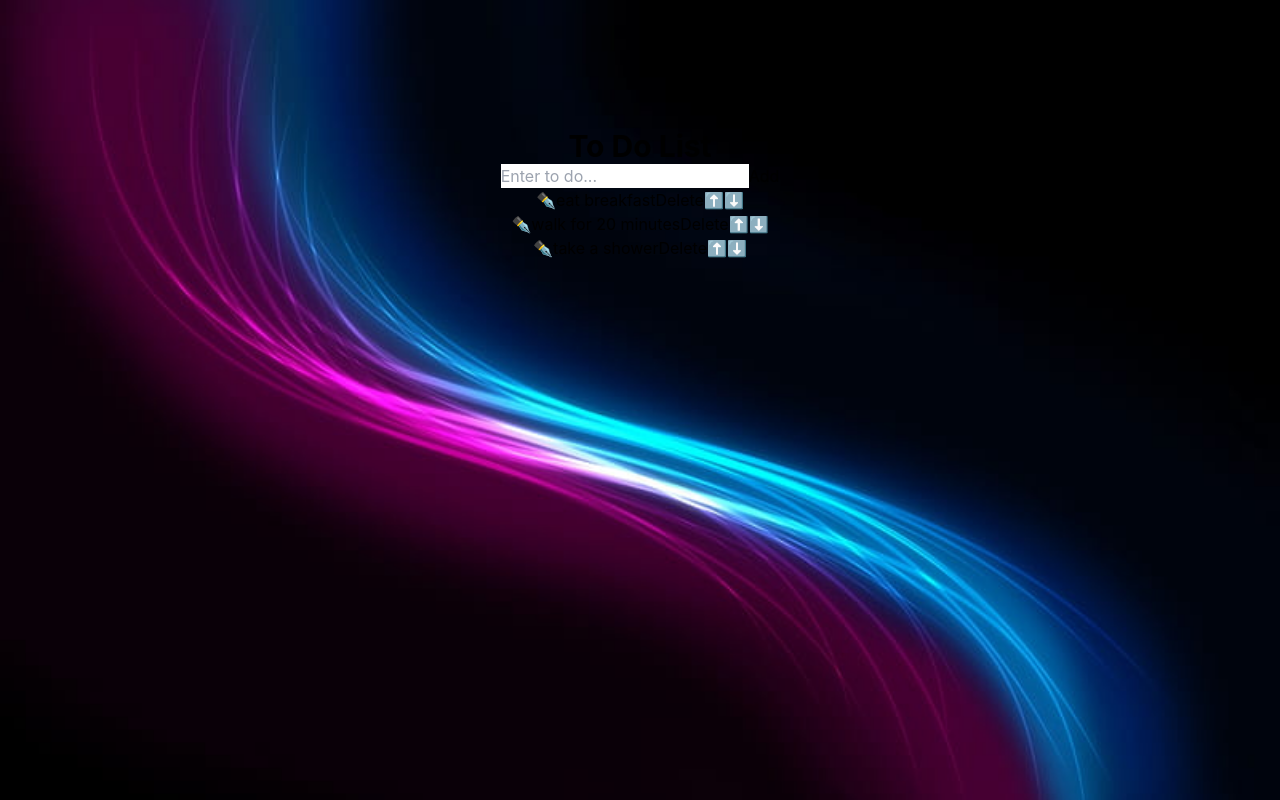
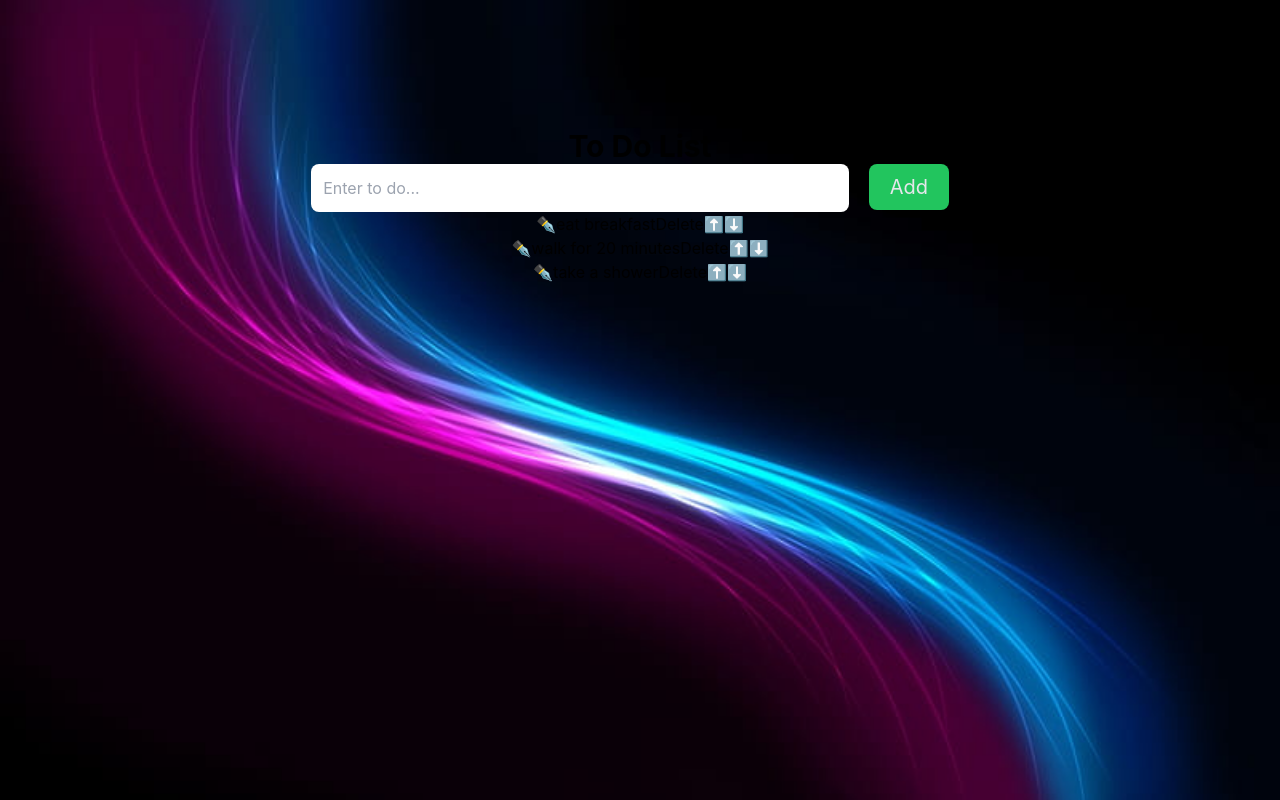
Before and after one commit to tajulafreen/to-do-react, a React (Create React App) app: page / in a window 1280 px wide. Built offline with nearby package versions, Linux system fonts and the light colour scheme.

Commit message:
add styles

```diff
--- a/src/components/AddTask.jsx
+++ b/src/components/AddTask.jsx
@@ -8,8 +8,12 @@ const AddTask = ({ addTask, newTask, handleInputChange }) => {
         placeholder="Enter to do..."
         value={newTask}
         onChange={handleInputChange}
+        className="w-[70%] p-3 rounded-lg text-[16px]"
       />
-      <button className="add-btn" onClick={addTask}>
+      <button
+        className="bg-green-500 mx-5 w-[80px] rounded-lg p-2 text-gray-200 text-[20px] hover:bg-green-600"
+        onClick={addTask}
+      >
         Add
       </button>
     </div>
```
